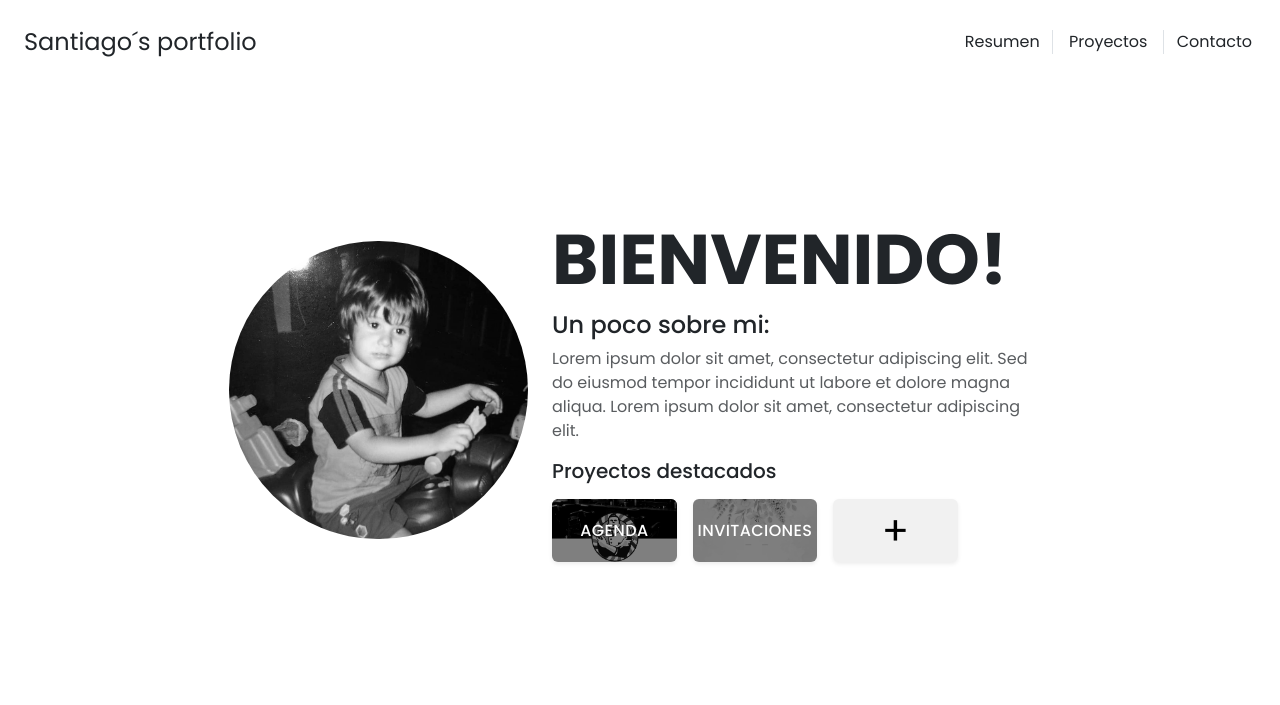
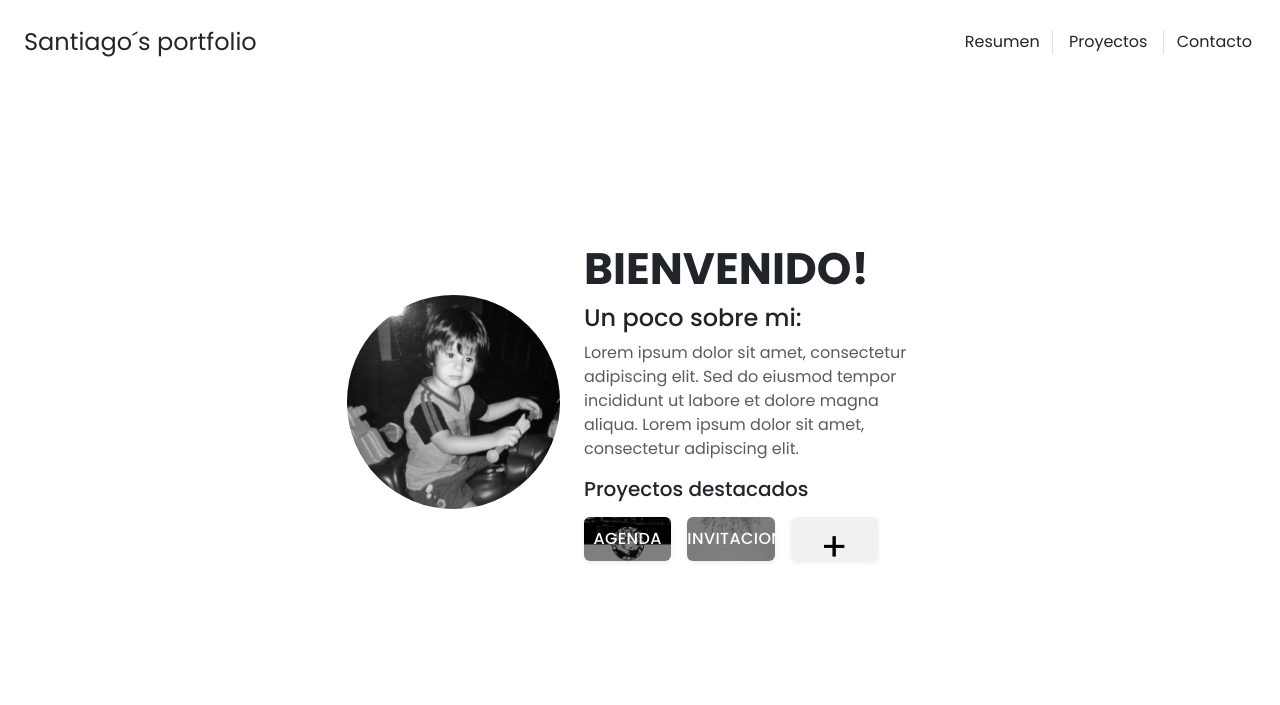
Before and after one commit to Santicamejo/Vitae, a plain HTML site: page index.html in a window 1280 px wide. Shown: the top 705 px of the page. Drawn offline with nearby package versions, Linux system fonts and the light colour scheme; a web font is replaced by a local one.

Commit message:
Prueba de view ports

```diff
--- a/styles.css
+++ b/styles.css
@@ -45,11 +45,11 @@ main{
     flex-direction: column;
     justify-content: space-around;
     align-items: center;
-    height: 64.5vh;
+    height: 67.5vh;
 }
 #hero {
     background: url(../img/hero.jpg) no-repeat center center fixed;
-    max-width: 70vw;
+    max-width: 50vw;
 }
 
 #main-contacto{
@@ -62,13 +62,13 @@ main{
 #hero-p{
     background: url(../img/hero.jpg) no-repeat center center fixed;
     background-size: cover;
-    max-width: 50vw;
+    max-width: 40vw;
     padding: 10vh 0;
     text-align: center;
 }
 
 #titulo{
-    font-size: 5.5vw;
+    font-size: 5.5vh;
     font-weight: bold;
 }
 /*
```
